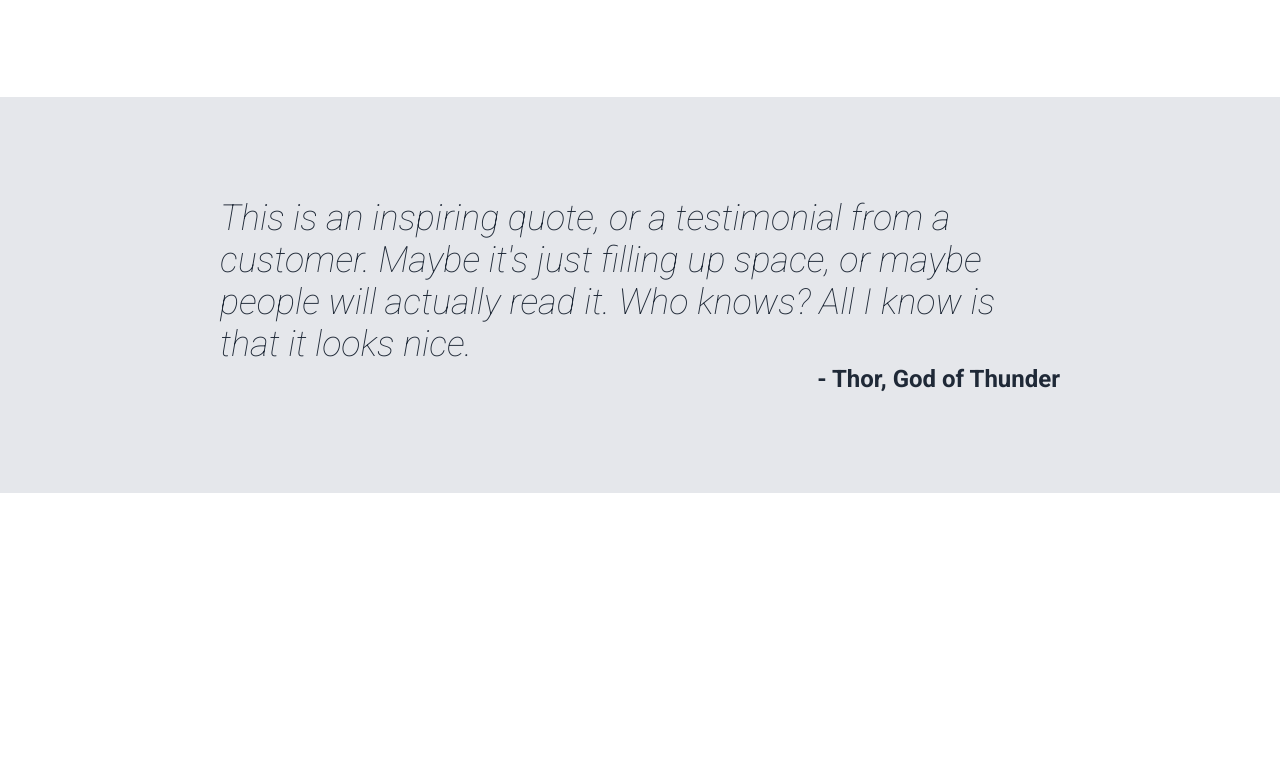
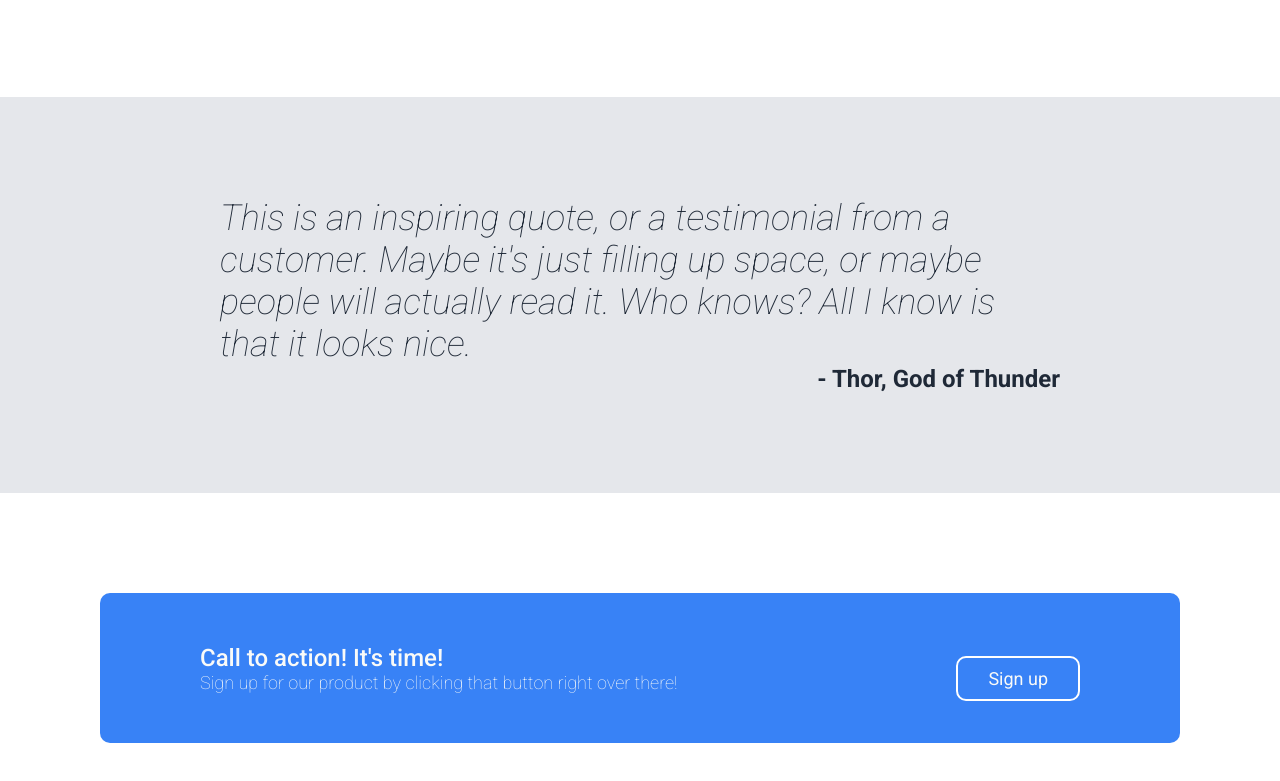
Before and after one commit to andersgul/foundations-landing-page, a plain HTML site: page index.html in a window 1280 px wide. Shown: the part 916-1697 px from the top of the page. Before the commit the page ends 1409 px from the top, so only its background shows below. Drawn offline with Linux system fonts and the light colour scheme.

Commit message:
Add call-to-action section

```diff
--- a/index.html
+++ b/index.html
@@ -64,5 +64,12 @@
             <div class="quote-author">- Thor, God of Thunder</div>
         </div>
     </div>
+    <div class="cta-section">
+        <div class="cta-text">
+            <div class="cta-header"> Call to action! It's time!</div>
+            <div class="cta-subtext">Sign up for our product by clicking that button right over there!</div>
+        </div>
+        <button class="cta-button"> Sign up</button>
+    </div>
 </body>
 </html>
--- a/style.css
+++ b/style.css
@@ -155,3 +155,36 @@ button {
     font-size: 24px;
     font-weight: bold;
 }
+
+.cta-section {
+    display: flex;
+    justify-content: space-between;
+    align-items: center;
+    max-width: 1080px;
+    background-color: #3882F6;
+    margin: 100px auto;
+    border-radius: 10px;
+    color: #F9FAF8;
+    height: 150px;
+}
+
+.cta-text {
+    display: flex;
+    flex-direction: column;
+    margin-left: 100px;
+}
+
+.cta-header {
+    font-size: 24px;
+    font-weight: 500;
+}
+
+.cta-subtext {
+    font-size: 18px;
+    font-weight: lighter;
+}
+
+button.cta-button {
+    border: 2px solid #ffffff;
+    margin-right: 100px;
+}
```
